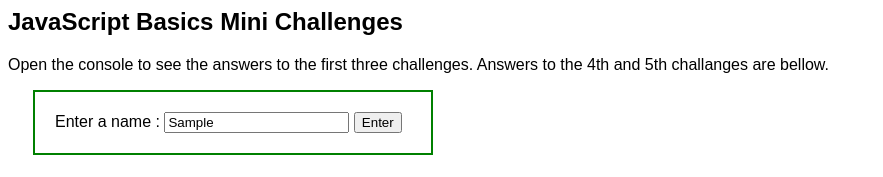
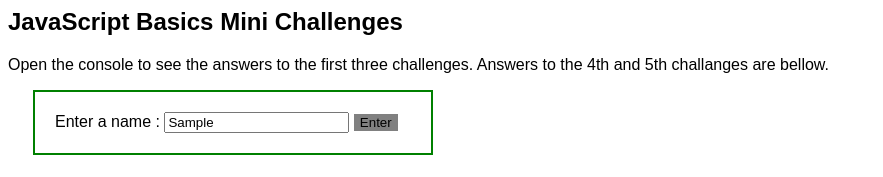
Before and after one commit to danMulvihill/js-mini-challange, a plain HTML site: page index.html in a window 1280 px wide. Both pictures are taken after typing "Sample" into the empty fields and a click on the button "Enter". Shown: the top 177 px of the page, without its empty margins (0-883 px from the left). Drawn offline with Linux system fonts and the light colour scheme.

Commit message:
some minor changes

```diff
--- a/css/main.css
+++ b/css/main.css
@@ -66,3 +66,8 @@ button:hover{
     color:white;
     background-color: burlywood !important;
 }
+
+button:focus{
+    border: 0;
+    background-color: gray;
+}
```
Also changed, not shown: js/main.js (+5 -5 lines).
